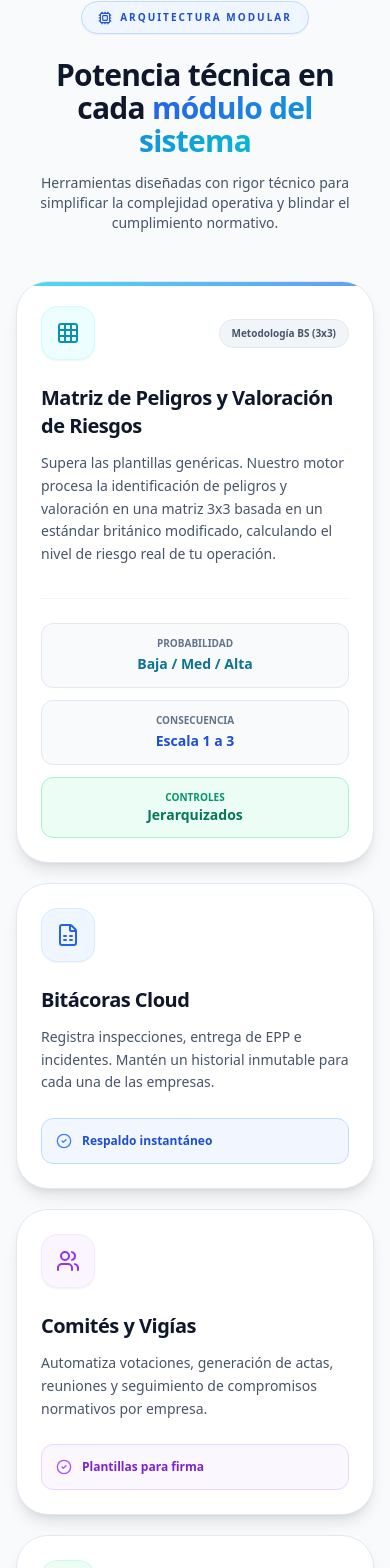
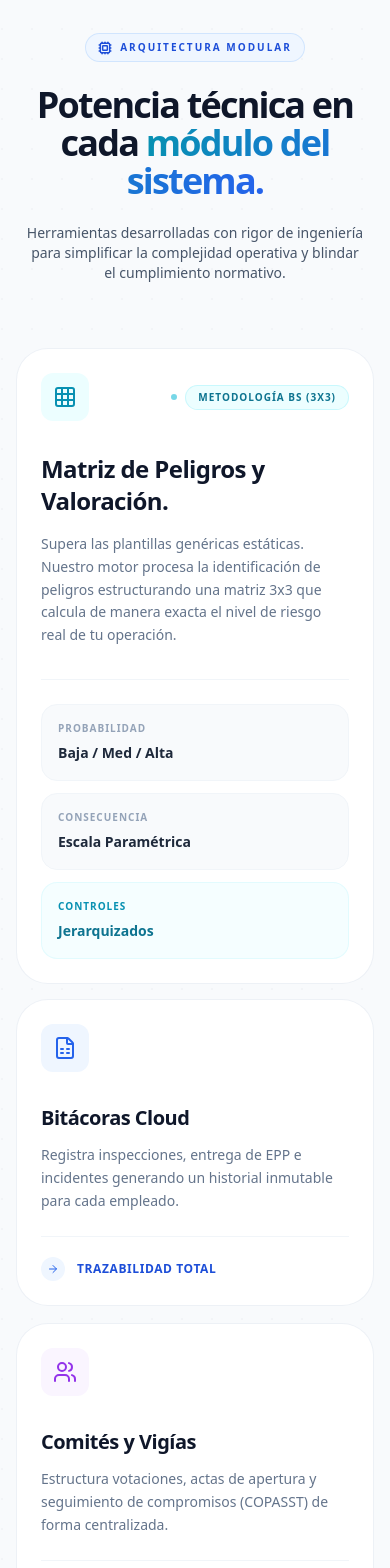
Before and after one commit to integralsst/SIS_CLIENT, a React (Vite) app: page / in a window 390 px wide. Shown: the part 4000-5568 px from the top of the page. Built offline with nearby package versions, Linux system fonts and the light colour scheme.

Commit message:
upgrade 3

```diff
--- a/src/features/landing/components/ModulesBento.tsx
+++ b/src/features/landing/components/ModulesBento.tsx
@@ -6,17 +6,17 @@ import {
   FileSpreadsheet,
   Users,
   Cpu,
-  CheckCircle2,
-  FolderLock
+  FolderLock,
+  ArrowRight
 } from 'lucide-react';
 
-// --- ANIMACIONES FLUIDAS ---
+// --- ANIMACIONES ACELERADAS ---
 const fadeUp: Variants = {
   hidden: { opacity: 0, y: 30 },
   visible: {
     opacity: 1,
     y: 0,
-    transition: { duration: 0.7, ease: [0.16, 1, 0.3, 1] }
+    transition: { duration: 0.6, ease: [0.16, 1, 0.3, 1] }
   }
 };
 
@@ -24,170 +24,194 @@ const staggerContainer: Variants = {
   hidden: { opacity: 0 },
   visible: {
     opacity: 1,
-    transition: { staggerChildren: 0.12, delayChildren: 0.1 }
+    transition: { staggerChildren: 0.1, delayChildren: 0.1 }
   }
 };
 
-export const ModulesBento = () => {
+const ModulesBento = () => {
   return (
-    <section id="modules" className="py-16 md:py-24 px-4 sm:px-6 md:px-8 w-full max-w-[100vw] bg-slate-50 overflow-hidden">
+    <section id="modules" className="relative py-24 md:py-32 px-4 sm:px-6 w-full max-w-[100vw] bg-slate-50 overflow-hidden isolate">
 
-      <div className="max-w-6xl mx-auto">
-        {/* CABECERA DE LA SECCIÓN */}
+      {/* MALLA SUTIL DE FONDO (Aspecto Técnico) */}
+      <div className="absolute inset-0 pointer-events-none opacity-[0.03] -z-10">
+        <svg className="w-full h-full" xmlns="http://www.w3.org/2000/svg">
+          <defs>
+            <pattern id="module-grid-light" width="30" height="30" patternUnits="userSpaceOnUse">
+              <circle cx="2" cy="2" r="1" fill="#0f172a" />
+            </pattern>
+          </defs>
+          <rect width="100%" height="100%" fill="url(#module-grid-light)" />
+        </svg>
+      </div>
+
+      <div className="max-w-[1200px] mx-auto w-full">
+
+        {/* === CABECERA DE LA SECCIÓN === */}
         <motion.div
           initial="hidden"
           whileInView="visible"
-          viewport={{ once: true, margin: "-50px" }}
+          viewport={{ once: true, amount: 0.2 }}
           variants={fadeUp}
-          className="text-center mb-12 md:mb-20 px-2"
+          style={{ willChange: "opacity, transform" }}
+          className="text-center mb-16 md:mb-24 px-2"
         >
-          <div className="inline-flex items-center gap-2 px-4 py-2 rounded-full border border-blue-200 bg-blue-50 text-blue-700 text-[10px] md:text-xs uppercase tracking-[0.2em] font-bold mb-6 shadow-sm">
-            <Cpu size={14} /> Arquitectura Modular
+          <div className="inline-flex items-center gap-2 px-3 py-1.5 md:px-4 md:py-2 rounded-full border border-blue-200/60 bg-blue-50 text-blue-700 text-[10px] md:text-[11px] uppercase tracking-[0.2em] font-bold mb-6">
+            <Cpu size={14} strokeWidth={2.5} /> Arquitectura Modular
           </div>
-          <h3 className="text-3xl sm:text-4xl md:text-5xl font-black text-slate-900 tracking-tight mb-4 leading-[1.1] break-words">
+          <h3 className="text-4xl sm:text-5xl md:text-7xl font-bold text-slate-900 tracking-tighter mb-6 leading-[1.05] max-w-4xl mx-auto">
             Potencia técnica en cada <br className="hidden md:block" />
-            <span className="text-transparent bg-clip-text bg-gradient-to-r from-blue-600 to-cyan-500">
-              módulo del sistema
-            </span>
+            <span className="text-transparent bg-clip-text bg-gradient-to-r from-cyan-600 to-blue-600">módulo del sistema.</span>
           </h3>
-          <p className="text-slate-600 font-medium max-w-xl mx-auto text-sm md:text-lg">
-            Herramientas diseñadas con rigor técnico para simplificar la complejidad operativa y blindar el cumplimiento normativo.
+          <p className="text-slate-600 font-medium max-w-2xl mx-auto text-sm md:text-lg md:leading-relaxed">
+            Herramientas desarrolladas con rigor de ingeniería para simplificar la complejidad operativa y blindar el cumplimiento normativo.
           </p>
         </motion.div>
 
-        {/* --- BENTO GRID ASIMÉTRICO --- */}
+        {/* === BENTO GRID === */}
         <motion.div
           variants={staggerContainer}
           initial="hidden"
           whileInView="visible"
-          viewport={{ once: true, margin: "-50px" }}
-          className="grid grid-cols-1 md:grid-cols-3 gap-5 md:gap-6 auto-rows-[auto]"
+          viewport={{ once: true, amount: 0.1 }}
+          className="grid grid-cols-1 md:grid-cols-3 gap-4 md:gap-5"
         >
 
-          {/* === MÓDULO 1: MATRIZ DE RIESGOS === */}
+          {/* === MÓDULO 1: MATRIZ DE RIESGOS (Columna ancha) === */}
           <motion.div
             variants={fadeUp}
-            whileHover={{ y: -4, transition: { duration: 0.2 } }}
-            className="md:col-span-2 p-6 md:p-10 rounded-[2rem] border border-slate-200 bg-white relative overflow-hidden flex flex-col justify-between shadow-lg hover:shadow-2xl hover:shadow-cyan-500/10 transition-all duration-300 group"
+            style={{ willChange: "opacity, transform" }}
+            className="md:col-span-2 group relative p-6 md:p-10 rounded-[2rem] bg-white border border-slate-200/60 overflow-hidden flex flex-col justify-between transition-all duration-300 hover:shadow-[0_20px_40px_-15px_rgba(6,182,212,0.15)] hover:border-cyan-200"
           >
-            <div className="absolute top-0 inset-x-0 h-1 bg-gradient-to-r from-cyan-400 to-blue-500 opacity-80" />
-
-            <div>
-              {/* Flex-wrap añadido para evitar colisiones en pantallas estrechas */}
-              <div className="flex flex-wrap items-center justify-between gap-4 mb-6 md:mb-8">
-                <div className="p-3.5 rounded-2xl bg-cyan-50 border border-cyan-100 text-cyan-600 shadow-sm shrink-0">
-                  <Grid size={24} className="md:w-7 md:h-7" />
+            <div className="relative z-10 flex flex-col h-full">
+              <div className="flex flex-wrap items-center justify-between gap-4 mb-8 md:mb-10">
+                <div className="p-3 rounded-xl bg-cyan-50 text-cyan-600 group-hover:scale-110 transition-transform">
+                  <Grid size={24} strokeWidth={2} />
                 </div>
-                <span className="text-[10px] md:text-xs font-bold text-slate-600 bg-slate-100 px-3 md:px-4 py-1.5 rounded-full border border-slate-200">
+                <div className="flex items-center gap-2">
+                  <div className="w-1.5 h-1.5 rounded-full bg-cyan-500 animate-pulse" />
+                  <span className="text-[10px] font-bold text-cyan-700 uppercase tracking-widest border border-cyan-200/50 bg-cyan-50 px-3 py-1 rounded-full">
                     Metodología BS (3x3)
                   </span>
                 </div>
+              </div>
 
-              <h4 className="text-xl md:text-3xl font-bold text-slate-900 mb-3 tracking-tight">
-                Matriz de Peligros y Valoración de Riesgos
+              <div className="flex-1">
+                <h4 className="text-2xl md:text-4xl font-bold text-slate-900 mb-4 tracking-tight">
+                  Matriz de Peligros y Valoración.
                 </h4>
-              <p className="text-slate-600 text-sm md:text-base font-medium leading-relaxed max-w-xl mb-8">
-                Supera las plantillas genéricas. Nuestro motor procesa la identificación de peligros y valoración en una matriz 3x3 basada en un estándar británico modificado, calculando el nivel de riesgo real de tu operación.
+                <p className="text-slate-500 text-sm md:text-base leading-relaxed max-w-xl mb-8 font-medium">
+                  Supera las plantillas genéricas estáticas. Nuestro motor procesa la identificación de peligros estructurando una matriz 3x3 que calcula de manera exacta el nivel de riesgo real de tu operación.
                 </p>
               </div>
 
-            {/* Grilla responsiva: 1 columna en móvil, 3 columnas en pantallas grandes */}
-            <div className="grid grid-cols-1 sm:grid-cols-3 gap-3 pt-6 border-t border-slate-100 text-center">
-              <div className="bg-slate-50 p-3 md:p-4 rounded-xl border border-slate-200">
-                <span className="block text-[10px] uppercase font-bold text-slate-500">Probabilidad</span>
-                <span className="text-sm md:text-base font-bold text-cyan-700">Baja / Med / Alta</span>
+              <div className="grid grid-cols-1 sm:grid-cols-3 gap-3 pt-6 border-t border-slate-100">
+                <div className="bg-slate-50 p-4 rounded-2xl border border-slate-100">
+                  <span className="block text-[10px] uppercase tracking-widest font-bold text-slate-400 mb-1">Probabilidad</span>
+                  <span className="text-sm font-bold text-slate-800">Baja / Med / Alta</span>
                 </div>
-              <div className="bg-slate-50 p-3 md:p-4 rounded-xl border border-slate-200">
-                <span className="block text-[10px] uppercase font-bold text-slate-500">Consecuencia</span>
-                <span className="text-sm md:text-base font-bold text-blue-700">Escala 1 a 3</span>
+                <div className="bg-slate-50 p-4 rounded-2xl border border-slate-100">
+                  <span className="block text-[10px] uppercase tracking-widest font-bold text-slate-400 mb-1">Consecuencia</span>
+                  <span className="text-sm font-bold text-slate-800">Escala Paramétrica</span>
                 </div>
-              <div className="bg-emerald-50 p-3 md:p-4 rounded-xl border border-emerald-200">
-                <span className="block text-[10px] uppercase font-bold text-emerald-600">Controles</span>
-                <span className="text-sm md:text-base font-bold text-emerald-700 truncate block">Jerarquizados</span>
+                <div className="bg-cyan-50/50 p-4 rounded-2xl border border-cyan-100/50">
+                  <span className="block text-[10px] uppercase tracking-widest font-bold text-cyan-600 mb-1">Controles</span>
+                  <span className="text-sm font-bold text-cyan-700">Jerarquizados</span>
+                </div>
               </div>
             </div>
           </motion.div>
 
-          {/* === MÓDULO 2: BITÁCORAS Y TRAZABILIDAD === */}
+          {/* === MÓDULO 2: BITÁCORAS CLOUD (Columna simple) === */}
           <motion.div
             variants={fadeUp}
-            whileHover={{ y: -4, transition: { duration: 0.2 } }}
-            className="p-6 md:p-10 rounded-[2rem] border border-slate-200 bg-white relative overflow-hidden flex flex-col justify-between shadow-lg hover:shadow-2xl hover:shadow-blue-500/10 transition-all duration-300"
+            style={{ willChange: "opacity, transform" }}
+            className="group relative p-6 md:p-8 rounded-[2rem] bg-white border border-slate-200/60 overflow-hidden flex flex-col justify-between transition-all duration-300 hover:shadow-[0_20px_40px_-15px_rgba(59,130,246,0.15)] hover:border-blue-200"
           >
-            <div>
-              <div className="p-3.5 w-fit rounded-2xl bg-blue-50 border border-blue-100 text-blue-600 mb-6 md:mb-8 shadow-sm">
-                <FileSpreadsheet size={24} className="md:w-7 md:h-7" />
+            <div className="relative z-10 flex flex-col h-full">
+              <div className="p-3 w-fit rounded-xl bg-blue-50 text-blue-600 mb-8 md:mb-12 group-hover:scale-110 transition-transform">
+                <FileSpreadsheet size={24} strokeWidth={2} />
               </div>
+
+              <div className="flex-1">
                 <h4 className="text-xl md:text-2xl font-bold text-slate-900 mb-3 tracking-tight">
                   Bitácoras Cloud
                 </h4>
-              <p className="text-slate-600 text-sm md:text-base font-medium leading-relaxed">
-                Registra inspecciones, entrega de EPP e incidentes. Mantén un historial inmutable para cada una de las empresas.
+                <p className="text-slate-500 font-medium text-sm leading-relaxed mb-6">
+                  Registra inspecciones, entrega de EPP e incidentes generando un historial inmutable para cada empleado.
                 </p>
               </div>
 
-            <div className="mt-6 md:mt-8 flex items-center gap-2.5 text-xs font-bold text-blue-700 bg-blue-50/80 p-3.5 rounded-xl border border-blue-200">
-              <CheckCircle2 size={16} className="shrink-0 text-blue-500" />
-              <span>Respaldo instantáneo</span>
+              <div className="flex items-center gap-3 mt-auto pt-5 border-t border-slate-100">
+                <div className="w-6 h-6 rounded-full bg-blue-50 flex items-center justify-center">
+                  <ArrowRight size={12} className="text-blue-600" />
+                </div>
+                <span className="text-xs font-bold text-blue-700 tracking-wider uppercase">Trazabilidad Total</span>
+              </div>
             </div>
           </motion.div>
 
-          {/* === MÓDULO 3: GESTIÓN DE COMITÉS === */}
+          {/* === MÓDULO 3: GESTIÓN DE COMITÉS (Columna simple) === */}
           <motion.div
             variants={fadeUp}
-            whileHover={{ y: -4, transition: { duration: 0.2 } }}
-            className="p-6 md:p-10 rounded-[2rem] border border-slate-200 bg-white relative overflow-hidden flex flex-col justify-between shadow-lg hover:shadow-2xl hover:shadow-purple-500/10 transition-all duration-300"
+            style={{ willChange: "opacity, transform" }}
+            className="group relative p-6 md:p-8 rounded-[2rem] bg-white border border-slate-200/60 overflow-hidden flex flex-col justify-between transition-all duration-300 hover:shadow-[0_20px_40px_-15px_rgba(168,85,247,0.15)] hover:border-purple-200"
           >
-            <div>
-              <div className="p-3.5 w-fit rounded-2xl bg-purple-50 border border-purple-100 text-purple-600 mb-6 md:mb-8 shadow-sm">
-                <Users size={24} className="md:w-7 md:h-7" />
+            <div className="relative z-10 flex flex-col h-full">
+              <div className="p-3 w-fit rounded-xl bg-purple-50 text-purple-600 mb-8 md:mb-12 group-hover:scale-110 transition-transform">
+                <Users size={24} strokeWidth={2} />
               </div>
+
+              <div className="flex-1">
                 <h4 className="text-xl md:text-2xl font-bold text-slate-900 mb-3 tracking-tight">
                   Comités y Vigías
                 </h4>
-              <p className="text-slate-600 text-sm md:text-base font-medium leading-relaxed">
-                Automatiza votaciones, generación de actas, reuniones y seguimiento de compromisos normativos por empresa.
+                <p className="text-slate-500 font-medium text-sm leading-relaxed mb-6">
+                  Estructura votaciones, actas de apertura y seguimiento de compromisos (COPASST) de forma centralizada.
                 </p>
               </div>
 
-            <div className="mt-6 md:mt-8 flex items-center gap-2.5 text-xs font-bold text-purple-700 bg-purple-50/80 p-3.5 rounded-xl border border-purple-200">
-              <CheckCircle2 size={16} className="shrink-0 text-purple-500" />
-              <span>Plantillas para firma</span>
+              <div className="flex items-center gap-3 mt-auto pt-5 border-t border-slate-100">
+                <div className="w-6 h-6 rounded-full bg-purple-50 flex items-center justify-center">
+                  <ArrowRight size={12} className="text-purple-600" />
+                </div>
+                <span className="text-xs font-bold text-purple-700 tracking-wider uppercase">Flujo Automatizado</span>
+              </div>
             </div>
           </motion.div>
 
-          {/* === MÓDULO 4: AUDITORÍA Y REPOSITORIO === */}
+          {/* === MÓDULO 4: REPOSITORIO (Columna ancha Inferior) === */}
           <motion.div
             variants={fadeUp}
-            whileHover={{ y: -4, transition: { duration: 0.2 } }}
-            className="md:col-span-2 p-6 md:p-10 rounded-[2rem] border border-slate-200 bg-white relative overflow-hidden flex flex-col md:flex-row items-start md:items-center justify-between gap-6 md:gap-8 shadow-lg hover:shadow-2xl hover:shadow-emerald-500/10 transition-all duration-300"
+            style={{ willChange: "opacity, transform" }}
+            className="md:col-span-2 group relative p-6 md:p-10 rounded-[2rem] bg-white border border-slate-200/60 overflow-hidden flex flex-col md:flex-row items-start md:items-center justify-between gap-8 md:gap-12 transition-all duration-300 hover:shadow-[0_20px_40px_-15px_rgba(16,185,129,0.15)] hover:border-emerald-200"
           >
-            <div className="max-w-md w-full">
-              <div className="p-3.5 w-fit rounded-2xl bg-emerald-50 border border-emerald-100 text-emerald-600 mb-6 shadow-sm">
-                <FolderLock size={24} className="md:w-7 md:h-7" />
+            <div className="relative z-10 max-w-md w-full">
+              <div className="p-3 w-fit rounded-xl bg-emerald-50 text-emerald-600 mb-6 group-hover:scale-110 transition-transform">
+                <FolderLock size={24} strokeWidth={2} />
               </div>
-              <h4 className="text-xl md:text-3xl font-bold text-slate-900 mb-3 tracking-tight">
+              <h4 className="text-2xl md:text-3xl font-bold text-slate-900 mb-3 tracking-tight">
                 Repositorio de Evidencias
               </h4>
-              <p className="text-slate-600 text-sm md:text-base font-medium leading-relaxed">
-                Almacena certificados, carnets y políticas listos para exportar ante cualquier requerimiento de ARL o el Ministerio.
+              <p className="text-slate-500 font-medium text-sm md:text-base leading-relaxed">
+                Almacenamiento indexado de certificados, inducciones y políticas listos para ser exportados o auditados en segundos por el Ministerio.
               </p>
             </div>
 
-            {/* Ancho seguro para móviles: w-full y anulación de min-w en pantallas pequeñas */}
-            <div className="w-full sm:w-auto flex flex-col gap-3 shrink-0 bg-slate-50 p-5 md:p-6 rounded-2xl border border-slate-200 sm:min-w-[240px]">
+            <div className="relative z-10 w-full sm:w-auto flex flex-col gap-4 shrink-0 bg-slate-50 p-6 rounded-2xl border border-slate-100 sm:min-w-[280px]">
               <div className="flex items-center gap-3 text-sm font-bold text-slate-800">
-                <div className="w-2.5 h-2.5 rounded-full bg-emerald-500 animate-pulse shadow-[0_0_8px_rgba(16,185,129,0.5)] shrink-0" />
-                <span>Soporte Resolución 0312</span>
+                <div className="w-2 h-2 rounded-full bg-emerald-500 animate-pulse" />
+                <span>Base de Datos Segura</span>
               </div>
-              <div className="h-px w-full bg-slate-200 my-1 md:my-1.5" />
-              <div className="text-[11px] md:text-xs text-slate-600 flex justify-between gap-4">
-                <span>Disponibilidad:</span>
-                <span className="text-slate-900 font-mono font-bold">24/7/365</span>
+              <div className="h-px w-full bg-slate-200/60 my-1" />
+              <div className="flex flex-col gap-3">
+                <div className="text-xs text-slate-500 flex justify-between items-center gap-4">
+                  <span className="uppercase tracking-widest font-semibold">Disponibilidad</span>
+                  <span className="text-slate-700 font-mono font-bold bg-white px-2 py-1 rounded border border-slate-200">24/7</span>
                 </div>
-              <div className="text-[11px] md:text-xs text-slate-600 flex justify-between gap-4">
-                <span>Búsqueda:</span>
-                <span className="text-emerald-600 font-bold">Instantánea</span>
+                <div className="text-xs text-slate-500 flex justify-between items-center gap-4">
+                  <span className="uppercase tracking-widest font-semibold">Búsqueda</span>
+                  <span className="text-emerald-700 font-bold bg-emerald-100/50 px-2 py-1 rounded">Milisegundos</span>
+                </div>
               </div>
             </div>
           </motion.div>
@@ -197,4 +221,5 @@ export const ModulesBento = () => {
     </section>
   );
 };
+
 export default ModulesBento;
```
Also changed, not shown: src/features/landing/components/CTASection.tsx (+48 -32 lines), src/features/landing/components/FAQSection.tsx (+82 -79 lines). Lines whose indentation alone changed are shown as unchanged.
